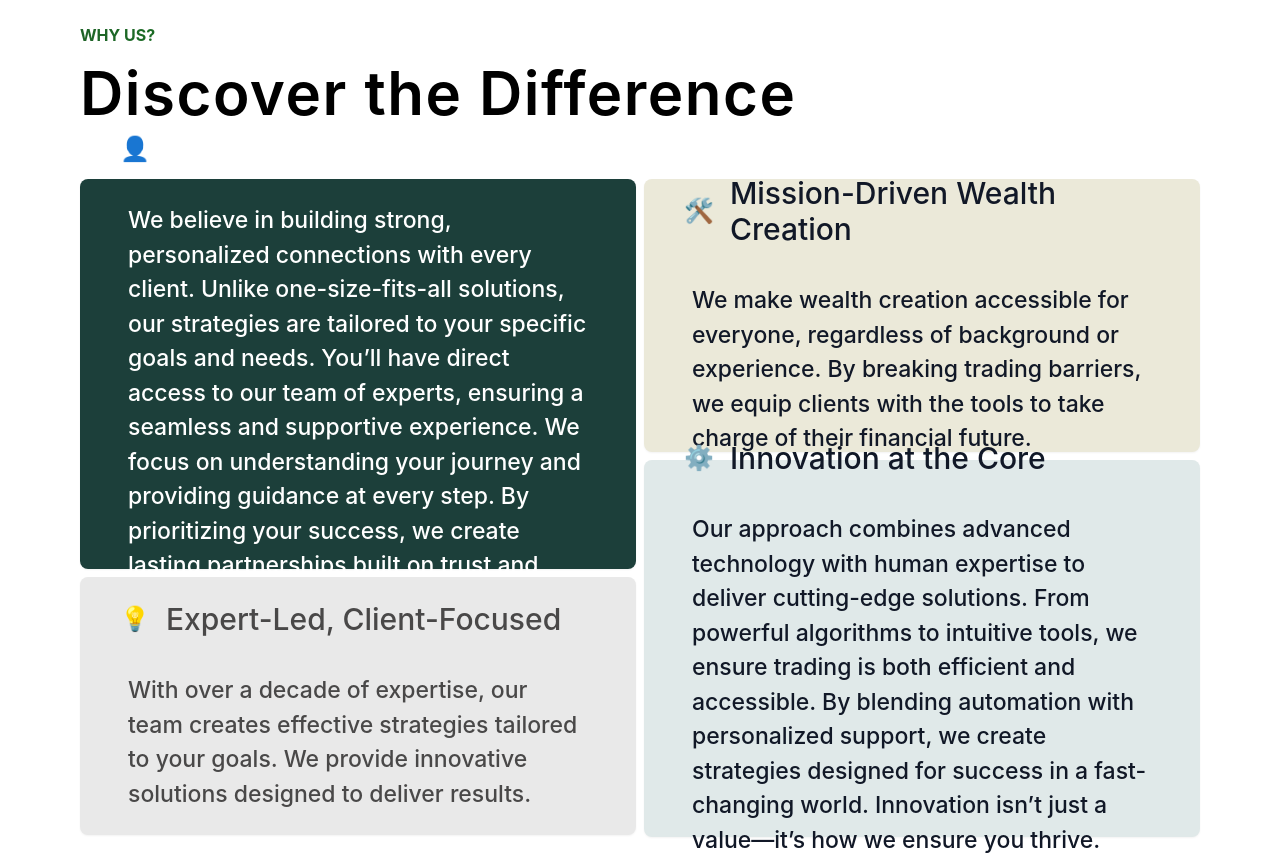
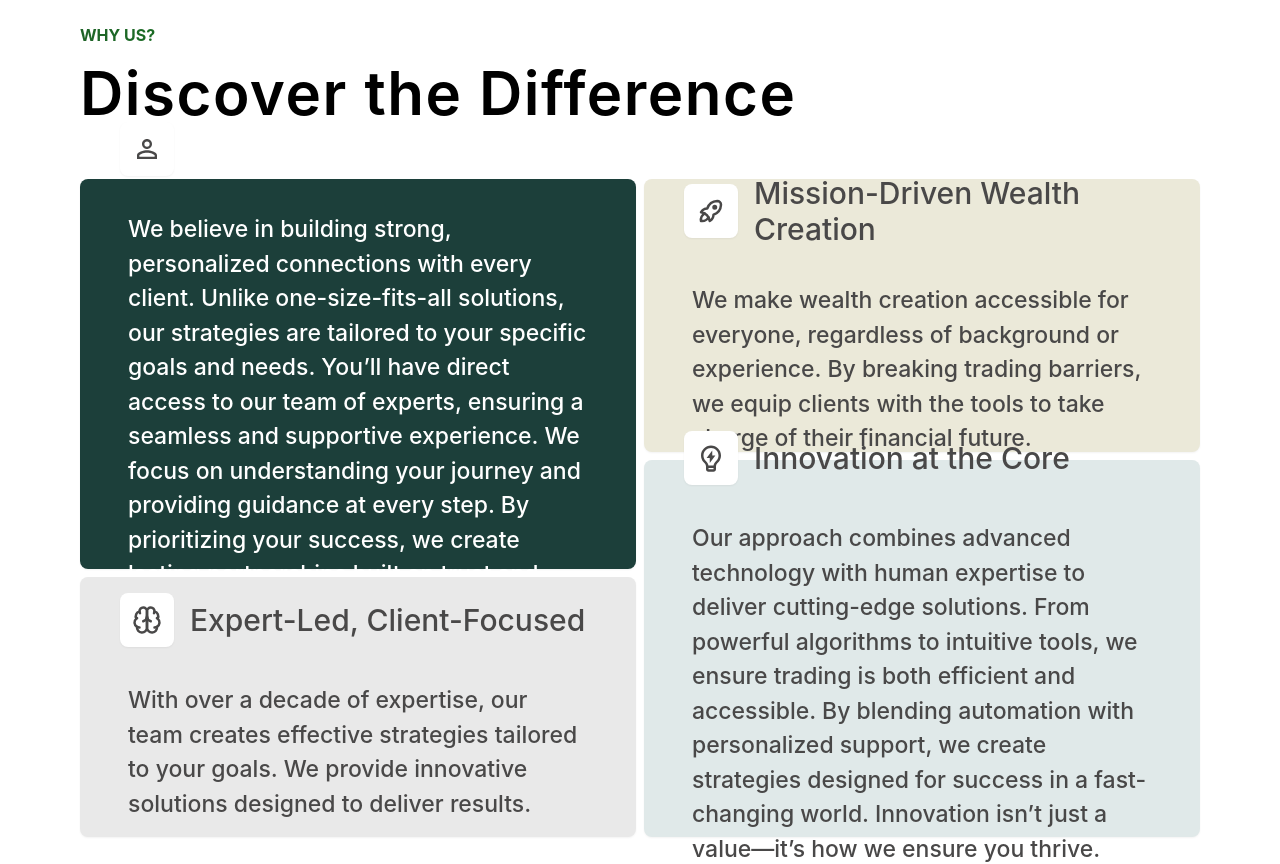
Before and after one commit to johnnybasgallop/fairway-site, a React (Create React App) app: page / in a window 1280 px wide. Shown: the part 2800-3664 px from the top of the page. Built offline with nearby package versions, Linux system fonts and the light colour scheme.

Commit message:
completed all styling for the why us section

```diff
--- a/src/Why-us/WhyUs.jsx
+++ b/src/Why-us/WhyUs.jsx
@@ -1,4 +1,9 @@
 import React from "react";
+import { LuBrain } from "react-icons/lu";
+import { MdPersonOutline } from "react-icons/md";
+import { RiLightbulbFlashLine } from "react-icons/ri";
+import { TbRocket } from "react-icons/tb";
+
 
 const LeftColumn = () => {
   const features = [
@@ -6,19 +11,19 @@ const LeftColumn = () => {
       title: "Personal Touch",
       description:
         "We believe in building strong, personalized connections with every client. Unlike one-size-fits-all solutions, our strategies are tailored to your specific goals and needs. You’ll have direct access to our team of experts, ensuring a seamless and supportive experience. We focus on understanding your journey and providing guidance at every step. By prioritizing your success, we create lasting partnerships built on trust and results.",
-      icon: "👤",
+      icon: MdPersonOutline, // Use the imported icon component
       bgColor: "bg-[#1C3F3A]",
       textColor: "text-white",
-      height: 'h-[65%] lg:h-[60%]'
+      height: "h-[65%] lg:h-[60%]",
     },
     {
       title: "Expert-Led, Client-Focused",
       description:
         "With over a decade of expertise, our team creates effective strategies tailored to your goals. We provide innovative solutions designed to deliver results.",
-      icon: "💡",
+      icon: LuBrain, // Use the imported icon component
       bgColor: "bg-[#E9E9E9]",
       textColor: "text-[#494848]",
-      height: 'h-[35%] lg:h-[40%]'
+      height: "h-[35%] lg:h-[40%]",
     },
   ];
 
@@ -27,13 +32,20 @@ const LeftColumn = () => {
       {features.map((feature, index) => (
         <div
           key={index}
-          className={`py-6  flex flex-col justify-center px-10 rounded-lg shadow-sm ${feature.bgColor} ${feature.textColor} ${feature.height}`}
+          className={`py-6 flex flex-col justify-center lg:px-10 px-6 rounded-lg shadow-sm ${feature.bgColor} ${feature.textColor} ${feature.height}`}
         >
-          <div className="flex items-center mb-4">
-            <span className="text-2xl mr-4">{feature.icon}</span>
-            <h4 className="text-3xl font-medium">{feature.title}</h4>
+          <div className="flex items-center lg:mb-4">
+            {/* Icon Container */}
+            <div className="bg-white rounded-lg p-3 mr-4 shadow-sm text-[#494848]">
+              <feature.icon className="text-xl lg:text-3xl" /> {/* Render the icon */}
             </div>
-          <p className="text-md lg:text-[23px] px-2 font-medium pt-5">{feature.description}</p>
+            <h4 className="text-xl lg:text-3xl font-medium">
+              {feature.title}
+            </h4>
+          </div>
+          <p className="text-md lg:text-[23px] lg:px-2 font-medium pt-5">
+            {feature.description}
+          </p>
         </div>
       ))}
     </div>
@@ -46,19 +58,19 @@ const RightColumn = () => {
       title: "Mission-Driven Wealth Creation",
       description:
         "We make wealth creation accessible for everyone, regardless of background or experience. By breaking trading barriers, we equip clients with the tools to take charge of their financial future.",
-      icon: "🛠️",
+      icon: TbRocket, // Use the imported icon component
       bgColor: "bg-[#EBE9D9]",
-        textColor: "text-gray-900",
-    height: 'h-[35%] lg:h-[42%]'
+      textColor: "text-[#494848]",
+      height: "h-[42%] lg:h-[42%]",
     },
     {
       title: "Innovation at the Core",
       description:
         "Our approach combines advanced technology with human expertise to deliver cutting-edge solutions. From powerful algorithms to intuitive tools, we ensure trading is both efficient and accessible. By blending automation with personalized support, we create strategies designed for success in a fast-changing world. Innovation isn’t just a value—it’s how we ensure you thrive.",
-      icon: "⚙️",
+      icon: RiLightbulbFlashLine, // Use the imported icon component
       bgColor: "bg-[#E0E9E9]",
-        textColor: "text-gray-900",
-      height: 'h-[65%] lg:h-[58%]'
+      textColor: "text-[#494848]",
+      height: "h-[58%] lg:h-[58%]",
     },
   ];
 
@@ -67,19 +79,25 @@ const RightColumn = () => {
       {features.map((feature, index) => (
         <div
           key={index}
-          className={`py-6  flex flex-col justify-center px-10 rounded-lg shadow-sm ${feature.bgColor} ${feature.textColor} ${feature.height} text-[#494848]`}
+          className={`py-6 flex flex-col justify-center lg:px-10 px-6 rounded-lg shadow-sm ${feature.bgColor} ${feature.textColor} ${feature.height}`}
         >
-          <div className="flex items-center mb-4">
-            <span className="text-2xl mr-4">{feature.icon}</span>
-            <h4 className="text-3xl font-medium">{feature.title}</h4>
+          <div className="flex items-center lg:mb-4">
+            {/* Icon Container */}
+            <div className="bg-white rounded-lg p-3 mr-4 shadow-sm text-[#494848]">
+              <feature.icon className="text-xl lg:text-3xl" /> {/* Render the icon */}
             </div>
-          <p className="text-md lg:text-[23px] px-2 font-medium pt-5">{feature.description}</p>
+            <h4 className="text-xl lg:text-3xl font-medium">
+              {feature.title}
+            </h4>
+          </div>
+          <p className="text-md lg:text-[23px] lg:px-2 font-medium pt-5">
+            {feature.description}
+          </p>
         </div>
       ))}
     </div>
   );
 };
-// Assuming you saved the above components in ColumnComponents.js
 
 const WhyUs = () => {
   return (
```
Lines whose indentation alone changed are shown as unchanged.
